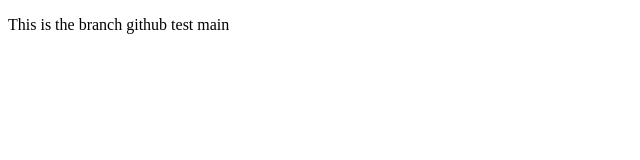
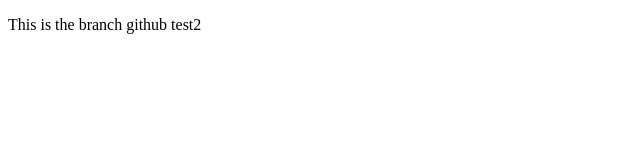
Before and after one commit to pranavtartey/githubtest, a plain HTML site: page index.html in a window 1280 px wide. Shown: the full height of the page, 0-640 px from the left. Drawn offline with Linux system fonts and the light colour scheme.

Commit message:
this is the test 2 branch code

```diff
--- a/index.html
+++ b/index.html
@@ -7,6 +7,6 @@
   </head>
 
   <body>
-    <p>This is the branch github test main</p>
+    <p>This is the branch github test2</p>
   </body>
 </html>
```
